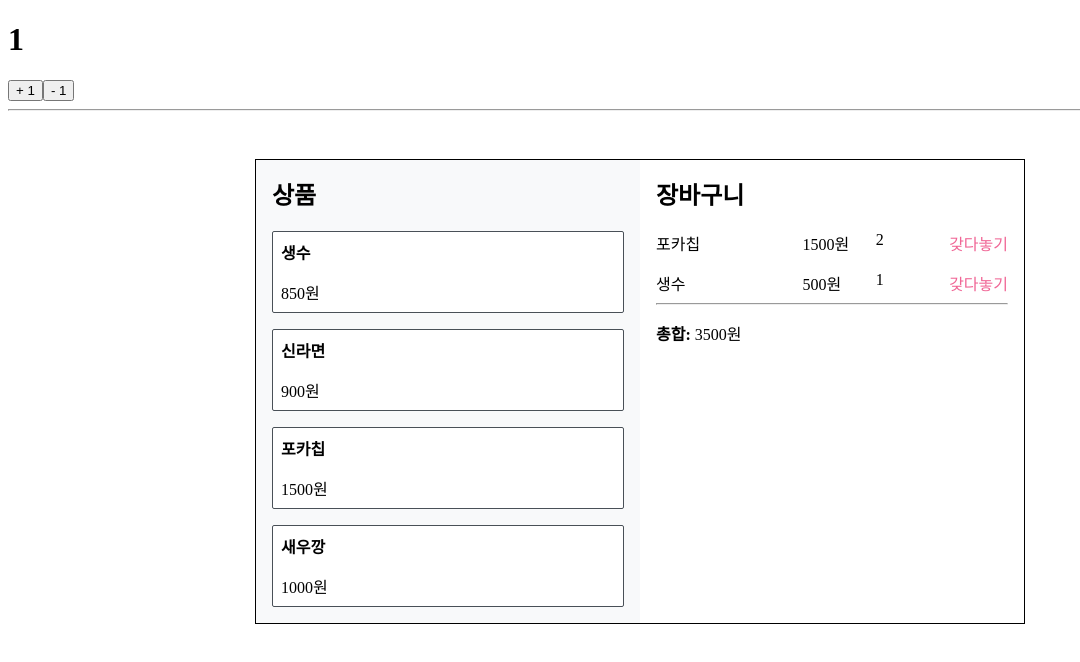
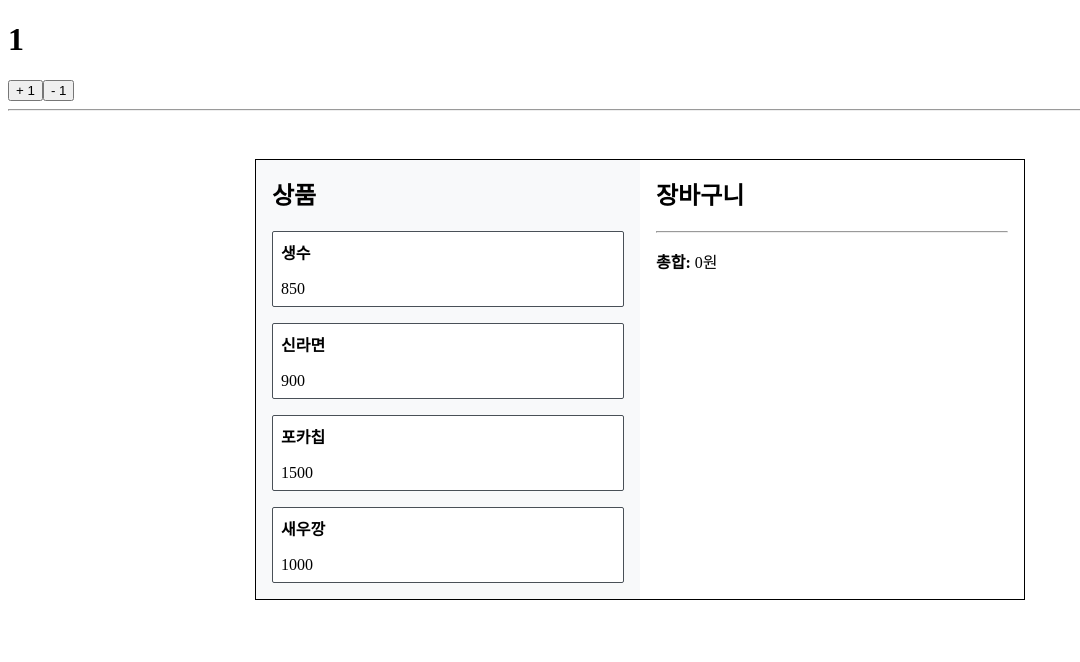
Before and after one commit to oinochoe/mobx_supermarket, a React (Create React App) app: page / in a window 1280 px wide. Shown: the top 662 px of the page, without its empty margins (0-1080 px from the left). Built offline with nearby package versions, Linux system fonts and the light colour scheme.

Commit message:
상품리스트 추가

```diff
--- a/package.json
+++ b/package.json
@@ -8,6 +8,7 @@
     "@testing-library/user-event": "^7.1.2",
     "mobx": "^5.15.4",
     "mobx-react": "^6.2.2",
+    "mobx-react-devtools": "^6.1.1",
     "react": "^16.13.1",
     "react-dom": "^16.13.1",
     "react-scripts": "3.4.1"
--- a/src/App.js
+++ b/src/App.js
@@ -1,6 +1,7 @@
 import React, { Component } from 'react';
 import Counter from './components/Counter';
 import SuperMarket from './components/SuperMarket';
+import DevTools from 'mobx-react-devtools';
 
 class App extends Component {
     render() {
@@ -9,6 +10,7 @@
                 <Counter />
                 <hr />
                 <SuperMarket />
+                {process.env.NODE_ENV === 'developement' && <DevTools />}
             </div>
         );
     }
--- a/src/components/BasketItem.jsx
+++ b/src/components/BasketItem.jsx
@@ -1,15 +1,18 @@
 import React from 'react';
-import './BasketItem.css';
+import './_BasketItem.css';
+import { useObserver } from 'mobx-react';
 
-const BasketItem = ({ name, price, count }) => {
-    return (
+const BasketItem = ({ name, price, count, onTake }) => {
+    return useObserver(() => (
         <div className='BasketItem'>
             <div className='name'>{name}</div>
             <div className='price'>{price}원</div>
             <div className='count'>{count}</div>
-            <div className='return'>갖다놓기</div>
+            <div className='return' onClick={() => onTake(name)}>
+                갖다놓기
+            </div>
         </div>
-    );
+    ));
 };
 
 export default BasketItem;
--- a/src/components/BasketItemList.jsx
+++ b/src/components/BasketItemList.jsx
@@ -1,17 +1,29 @@
 import React from 'react';
 import BasketItem from './BasketItem';
+import { useObserver } from 'mobx-react';
+import useStore from '../useStore';
 
 const BasketItemList = () => {
+    const { market } = useStore();
+
+    const onTake = (name) => {
+        market.take(name);
+    };
+
+    return useObserver(() => {
+        const itemList = market.selectedItems.map((item) => (
+            <BasketItem name={item.name} price={item.price} count={item.count} key={item.name} onTake={onTake} />
+        ));
         return (
             <div>
-            <BasketItem name='포카칩' price={1500} count={2} />
-            <BasketItem name='생수' price={500} count={1} />
+                {itemList}
                 <hr />
                 <p>
-                <b>총합: </b> 3500원
+                    <b>총합: </b> {market.total}원
                 </p>
             </div>
         );
+    });
 };
 
 export default BasketItemList;
--- a/src/components/ShopItem.js
+++ b/src/components/ShopItem.js
@@ -1,11 +1,11 @@
 import React from 'react';
-import './ShopItem.css';
+import './_ShopItem.css';
 
-const ShopItem = ({ name, price }) => {
+const ShopItem = ({ name, price, onPut }) => {
     return (
-        <div className='ShopItem'>
+        <div className='ShopItem' onClick={() => onPut(name, price)}>
             <h4>{name}</h4>
-            <div>{price}원</div>
+            <div>{price}</div>
         </div>
     );
 };
--- a/src/components/ShopItemList.jsx
+++ b/src/components/ShopItemList.jsx
@@ -1,5 +1,7 @@
 import React from 'react';
 import ShopItem from './ShopItem';
+import useStore from '../useStore';
+import { useObserver } from 'mobx-react';
 
 const items = [
     {
@@ -21,8 +23,16 @@
 ];
 
 const ShopItemList = () => {
-    const itemList = items.map((item) => <ShopItem {...item} key={item.name} />);
-    return <div>{itemList}</div>;
+    const { market } = useStore();
+
+    const onPut = (name, price) => {
+        market.put(name, price);
+    };
+
+    return useObserver(() => {
+        const itemList = items.map((item) => <ShopItem {...item} key={item.name} onPut={onPut} />);
+        return <div>{itemList}</div>;
+    });
 };
 
 export default ShopItemList;
--- a/src/components/SuperMarketTemplate.jsx
+++ b/src/components/SuperMarketTemplate.jsx
@@ -1,5 +1,5 @@
 import React from 'react';
-import './SuperMarketTemplate.css';
+import './_SuperMarketTemplate.css';
 
 const SuperMarketTemplate = ({ items, basket }) => {
     return (
--- /dev/null
+++ b/src/stores/market.js
@@ -0,0 +1,33 @@
+import { observable } from 'mobx';
+
+const market = observable({
+    selectedItems: [],
+    put(name, price) {
+        const exists = this.selectedItems.find((item) => item.name === name);
+        if (!exists) {
+            this.selectedItems.push({
+                name,
+                price,
+                count: 1,
+            });
+            return;
+        }
+        exists.count++;
+    },
+    take(name) {
+        const itemToTake = this.selectedItems.find((item) => item.name === name);
+        itemToTake.count--;
+        if (itemToTake.count === 0) {
+            // 갯수가 0 이면
+            this.selectedItems.remove(itemToTake); // 배열에서 제거 처리
+        }
+    },
+    get total() {
+        console.log('총합 계산...');
+        return this.selectedItems.reduce((previous, current) => {
+            return previous + current.price * current.count;
+        }, 0);
+    },
+});
+
+export { market };
--- a/src/useStore.js
+++ b/src/useStore.js
@@ -1,7 +1,8 @@
 import { counter } from './stores/counter';
+import { market } from './stores/market';
 
 const useStore = () => {
-    return { counter };
+    return { counter, market };
 };
 
 export default useStore;
```
Also changed, not shown: src/components/_BasketItem.css (renamed from src/components/BasketItem.css), src/components/_ShopItem.css (renamed from src/components/ShopItem.css), src/components/_SuperMarketTemplate.css (renamed from src/components/SuperMarketTemplate.css), 2 other files (tests, documents, lock files or other folders). Lines whose indentation alone changed are shown as unchanged.
